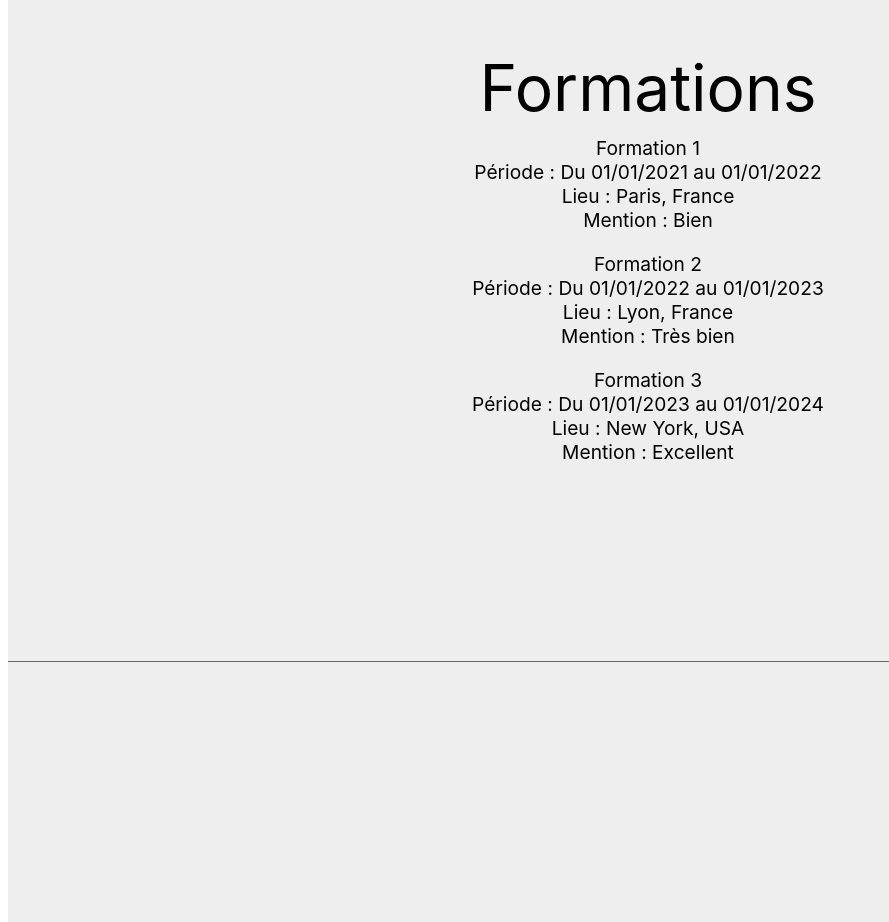
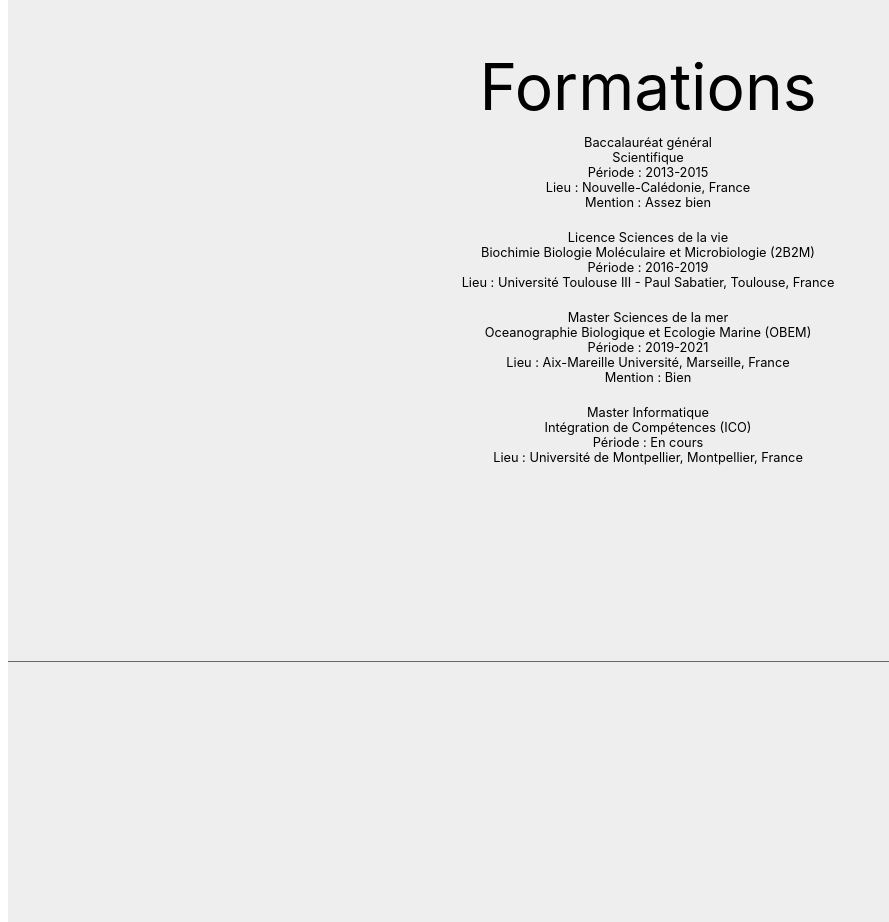
Before and after one commit to Mat-gif/Mat-gif.github.io, a React (Create React App) app: page / in a window 1280 px wide. Shown: the part 1840-2762 px from the top of the page, without its empty margins (0-889 px from the left). Built offline with nearby package versions, Linux system fonts and the light colour scheme.

Commit message:
ajout detail des formations

```diff
--- a/src/App.css
+++ b/src/App.css
@@ -58,7 +58,7 @@
 }
 
 .diploma-container {
-  font-size: 1.5vw;
+  font-size: 1vw;
   padding: 10px 40px 10px 40px;
   display: inline-block;
 }
--- a/src/App.js
+++ b/src/App.js
@@ -1,11 +1,11 @@
 import "./App.css"
-import { useEffect, useRef, useState  } from "react"
+import { useEffect, useRef  } from "react"
 import { gsap } from "gsap"
 import { ScrollTrigger } from "gsap/ScrollTrigger"
-import { ScrollToPlugin } from "gsap/ScrollToPlugin"
 import moi from "./moi.png"
+import { formations } from './Formation';
 
-gsap.registerPlugin(ScrollTrigger, ScrollToPlugin)
+gsap.registerPlugin(ScrollTrigger)
 
 
 
@@ -15,26 +15,7 @@
 
 function App() {
 
-  const [formations, setFormations] = useState([
-    {
-      title: "Formation 1",
-      period: "Du 01/01/2021 au 01/01/2022",
-      location: "Paris, France",
-      mention: "Bien"
-    },
-    {
-      title: "Formation 2",
-      period: "Du 01/01/2022 au 01/01/2023",
-      location: "Lyon, France",
-      mention: "Très bien"
-    },
-    {
-      title: "Formation 3",
-      period: "Du 01/01/2023 au 01/01/2024",
-      location: "New York, USA",
-      mention: "Excellent"
-    }
-  ]);
+
 
   let intro = "Je suis actuellement étudiant en  Master d'informatique et passionné par le développement web et JavaScript, je souhaite développer mes connaissances dans l’intégration de technologies web pour créer des applications modernes et performantes. Je suis à la recherche d'une alternance pour ma dernière année de master afin de mettre en pratique mes connaissances et de continuer à développer mes compétences dans ce domaine passionnant.";
   let conclusion = "Ayant acquis une solide expérience en résolution de problèmes techniques grâce à mes projets de fin d'études et à mes expériences professionnelles. Je suis également habitué à apprendre rapidement de nouvelles technologies et de nouveaux outils, afin de me tenir à jour dans le domaine en constante évolution. Enfin, je suis efficace dans le travail d’équipe, j'ai déjà travaillé en collaboration avec d'autres membres pour atteindre des objectifs communs. Je suis convaincu que ces compétences font de moi un atout pour tout projet de développement web et je suis impatient de continuer à développer ces compétences.";
@@ -179,9 +160,12 @@
             {formations.map((formation, index) => (
               <div className="diploma-container" key={index}>
                 <div className="diploma-title">{formation.title}</div>
+                <div className="diploma-speciality">{formation.speciality}</div>
                 <div className="diploma-period">Période : {formation.period}</div>
                 <div className="diploma-location">Lieu : {formation.location}</div>
+                {formation.hasOwnProperty('mention') && (
                 <div className="diploma-mention">Mention : {formation.mention}</div>
+                )}
               </div>
             ))}
         </div>
--- /dev/null
+++ b/src/Formation.js
@@ -0,0 +1,30 @@
+const formations = [
+    {
+      title: "Baccalauréat général",
+      speciality:"Scientifique",
+      period: "2013-2015",
+      location: "Nouvelle-Calédonie, France",
+      mention: "Assez bien"
+    },
+    {
+      title: "Licence Sciences de la vie",
+      speciality:"Biochimie Biologie Moléculaire et Microbiologie (2B2M)",
+      period: "2016-2019",
+      location: "Université Toulouse III - Paul Sabatier, Toulouse, France"
+    },
+    {
+      title: "Master Sciences de la mer",
+      speciality:"Oceanographie Biologique et Ecologie Marine (OBEM)",
+      period: "2019-2021",
+      location: "Aix-Mareille Université, Marseille, France",
+      mention: "Bien"
+    },
+    {
+        title: "Master Informatique",
+        speciality:"Intégration de Compétences (ICO)",
+        period: "En cours",
+        location: "Université de Montpellier, Montpellier, France"
+      }
+  ];
+
+  export { formations };
```
